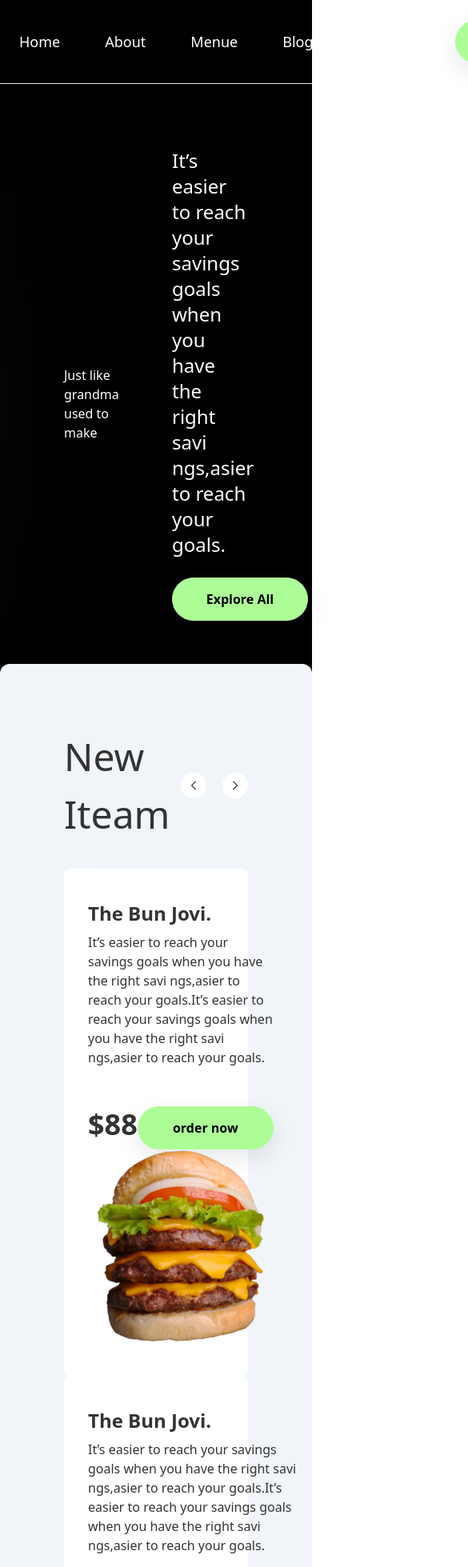
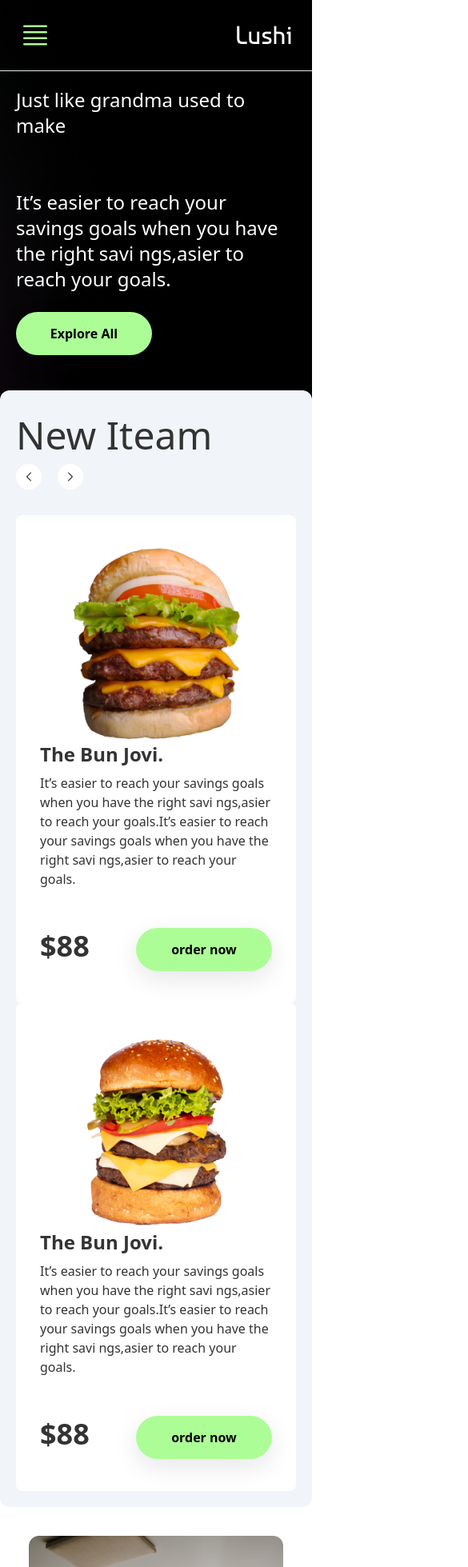
Before and after one commit to mahbubaly/Food, a React (Vite) app: page / in a window 390 px wide. Shown: the top 1959 px of the page at 80% size, 585 px wide, since content can reach past the window. Built offline with nearby package versions, Linux system fonts and the light colour scheme.

Commit message:
mobile responsive

```diff
--- a/package.json
+++ b/package.json
@@ -17,7 +17,8 @@
     "react": "^18.2.0",
     "react-dom": "^18.2.0",
     "react-router-dom": "^6.10.0",
-    "sort-by": "^1.2.0"
+    "sort-by": "^0.0.2",
+    "swiper": "^9.2.4"
   },
   "devDependencies": {
     "@types/react": "^18.0.28",
--- a/src/Components/Footer.jsx
+++ b/src/Components/Footer.jsx
@@ -7,7 +7,7 @@ const Footer = () => {
             <div className='header bg-black'>
                 <div className='container mx-auto '>
 
-                    <footer className="footer p-24 text-white -mt-24">
+                    <footer className="footer  lg:p-24 p-6 text-white -mt-24 ">
                         <div>
                             <img src={logo} className='' alt="" />
 
@@ -55,9 +55,9 @@ const Footer = () => {
 
 
                     <footer className="  p-4 ">
-                        <div className='flex justify-between  pt-5 '>
+                        <div className='lg:flex justify-between lg:text-left text-center pt-5 '>
                             <p>Copyright@Tufayelahmednayef.All rights reserved  by Mahbubur Rahman</p>
-                            <div className='flex gap-[46px]'>
+                            <div className='flex lg:gap-[46px] gap-0 lg:justify-start justify-center text-center'>
                                 <p>Privacy</p>
                                 <p>Security</p>
                                 <p>Terms</p>
--- a/src/Components/Header.jsx
+++ b/src/Components/Header.jsx
@@ -1,31 +1,71 @@
-import React from 'react';
+import React, { useState } from 'react';
 import logo from '../images/logo .png'
 import './Styles/Style.css'
 import { Link } from 'react-router-dom';
 import Items from './Items';
+import './Styles/Style.css'
+
+import { BeakerIcon, XMarkIcon, Bars4Icon } from '@heroicons/react/24/solid'
 
 
 
 const Header = () => {
+
+    const [open, setOpen] = useState(false)
+
+
+
+
     return (
         <>
             <div className=' header bg-black'>
                 <div className='container mx-auto  '>
                     <div className='p-6 flex justify-between items-center'>
 
+
+
+                        {/* Menu bar */}
+
+                        <div className='lg:hidden' onClick={() => setOpen(!open)}>
+                            <span>
+                                {
+                                    open === true ? <XMarkIcon className="h-10 w-10 text-primary" /> : <Bars4Icon className="h-10 w-10 text-primary" />
+                                }
+                            </span>
+                            <div className={`${open ? 'bg-black text-primary p-6  left-0 pl-3' : '-left-96'
+                                } absolute flex flex-col duration-1000 gap-3`}>
+
+
+                                <Link className='text-white text-lg hover:text-primary'>Home</Link>
+                                <Link className='text-white text-lg hover:text-primary'>About</Link>
+                                <Link className='text-white text-lg hover:text-primary'>Menue</Link>
+                                <Link className='text-white text-lg hover:text-primary'>Blog</Link>
+                                <Link className='text-white text-lg hover:text-primary'>Contact us</Link>
+                                <Link className=''><button className='btn-all text-black  font-bold text-[16px]'>Get Started</button></Link>
+
+                            </div>
+
+                        </div>
+
+
+                        {/* Logo */}
+
                         <div className="logo">
                             <img src={logo} className='' alt="" />
 
                         </div>
+                        {/* Nav */}
 
-                        <div className="nav flex gap-14  items-center">
-                            <Link className='text-white text-lg hover:text-primary'>Home</Link>
-                            <Link className='text-white text-lg hover:text-primary'>About</Link>
-                            <Link className='text-white text-lg hover:text-primary'>Menue</Link>
-                            <Link className='text-white text-lg hover:text-primary'>Blog</Link>
-                            <Link className='text-white text-lg hover:text-primary'>Contact us</Link>
-                            <Link className=''><button className='btn-all text-black  font-bold text-[16px]'>Get Started</button></Link>
+                        <div className='lg:block hidden'>
+                            <div className="nav flex gap-14  items-center ">
+                                <Link className='text-white text-lg hover:text-primary'>Home</Link>
+                                <Link className='text-white text-lg hover:text-primary'>About</Link>
+                                <Link className='text-white text-lg hover:text-primary'>Menue</Link>
+                                <Link className='text-white text-lg hover:text-primary'>Blog</Link>
+                                <Link className='text-white text-lg hover:text-primary'>Contact us</Link>
+                                <Link className=''><button className='btn-all text-black  font-bold text-[16px]'>Get Started</button></Link>
 
+                            </div>
                         </div>
                     </div>
 
@@ -37,9 +77,15 @@ const Header = () => {
                 {/* Section 2  */}
 
                 <div className='container mx-auto  '>
-                    <div className='grid grid-cols-2 2xl:gap-36 gap-10  text-white lg:pt-20 items-center p-20 ' >
-                        <div className='mb-[476px]'>
-                            <h1 className='xl:text-[64px] lg:text-[48px]   w-full'>Just like grandma used to make</h1>
+
+
+
+
+
+                    <div className='grid lg:grid-cols-2 grid-cols-1 2xl:gap-36 lg:gap-10 gap-5  text-white
+                     lg:p-20 items-center p-5 ' >
+                        <div className='lg:mb-[476px]  mb-11'>
+                            <h1 className='xl:text-[64px] lg:text-[48px]  text-2xl w-full'>Just like grandma used to make</h1>
 
                         </div>
                         <div className='mb-[476px]'>
--- a/src/Components/Items.jsx
+++ b/src/Components/Items.jsx
@@ -15,8 +15,8 @@ const Items = () => {
     return (
         <>
             <div className='lg:p-[60px]'>
-                <div className='container mx-auto p-20   xl:-mt-[400px] -mt-[550px] bg-slate-100 rounded-xl'>
-                    <div className='flex justify-between items-center'>
+                <div className='container mx-auto lg:p-20 p-5   xl:-mt-[400px] lg:-mt-[550px] -mt-[500px] bg-slate-100 rounded-xl'>
+                    <div className='lg:flex block  justify-between items-center'>
                         <h1 className='text-[48px]'>New Iteam</h1>
                         <div className='flex gap-5'>
                             <ChevronLeftIcon className=" lg:w-[50px] lg:h-[50px] w-8 h-8 p-2 rounded-[50%] hover:bg-primary duration-500 bg-[#FFFFFF] text-black" />
@@ -27,33 +27,35 @@ const Items = () => {
                     </div>
                     <div className='md:flex  gap-10 mt-8'>
 
-                        <div className='grid xl:grid-cols-2 lg:grid-cols-1 items-center  lg:gap-5 xl:gap-[30px] bg-white py-[40px] px-[30px] rounded-lg'>
-                            <div className='lg:order-2 xl:order-1'>
+                        <div className='grid xl:grid-cols-2 grid-cols-1 items-center  lg:gap-5 xl:gap-[30px] bg-white py-[40px] px-[30px] rounded-lg'>
+                            <div className='order-2 xl:order-1'>
                                 <h1 className='text-2xl font-bold'>The Bun Jovi.</h1>
                                 <p className='text-[16px] my-2 '> It’s easier to reach your savings goals when you have the right savi ngs,asier to reach your goals.It’s easier to reach your savings goals when you have the right savi ngs,asier to reach your goals.</p>
-                                <div className='flex justify-between items-center mt-6 '>
+                                <div className='flex justify-between gap-10 mt-6 items-center '>
                                     <p className='text-[36px] font-bold mt-4'>$88</p>
                                     <h1><Link> <button className='btn-all text-black mt-[25px] font-bold text-[16px]'>order now</button></Link> </h1>
                                 </div>
 
                             </div>
-                            <img className='mx-auto lg:order-1 xl:order-2' src={burger1} alt="" />
+                            <img className='mx-auto order-1 xl:order-2' src={burger1} alt="" />
 
                         </div>
 
-                        <div className='grid xl:grid-cols-2 lg:grid-cols-1 items-center  lg:gap-5 xl:gap-[30px] bg-white py-[40px] px-[30px] rounded-lg'>
-                            <div className='lg:order-2 xl:order-1'>
+
+                        <div className='grid xl:grid-cols-2 grid-cols-1 items-center  lg:gap-5 xl:gap-[30px] bg-white py-[40px] px-[30px] rounded-lg'>
+                            <div className='order-2 xl:order-1'>
                                 <h1 className='text-2xl font-bold'>The Bun Jovi.</h1>
                                 <p className='text-[16px] my-2 '> It’s easier to reach your savings goals when you have the right savi ngs,asier to reach your goals.It’s easier to reach your savings goals when you have the right savi ngs,asier to reach your goals.</p>
-                                <div className='flex justify-between gap-10 mt-6 items-center'>
-                                    <p className='text-[36px] font-bold'>$88</p>
-                                    <Link> <button className='btn-all text-black mt-[25px] font-bold text-[16px] '>order now</button></Link>
+                                <div className='flex justify-between gap-10 mt-6 items-center '>
+                                    <p className='text-[36px] lg:text-left text-center font-bold mt-4'>$88</p>
+                                    <h1><Link> <button className='btn-all text-black mt-[25px] font-bold text-[16px]'>order now</button></Link> </h1>
                                 </div>
 
                             </div>
-                            <img className='mx-auto lg:order-1 xl:order-2' src={burger2} alt="" />
+                            <img className='mx-auto order-1 xl:order-2' src={burger2} alt="" />
 
                         </div>
+
                     </div>
 
                 </div>
--- a/src/Components/Service_section.jsx
+++ b/src/Components/Service_section.jsx
@@ -10,18 +10,18 @@ const Service_section = () => {
     return (
         <>
             <div className='container mx-auto '>
-                <div className='grid xl:grid-cols-2 lg:grid-cols-1 gap-10 my-[130px] p-3'>
+                <div className='grid xl:grid-cols-2 grid-cols-1 gap-10 my-[130px] p-3'>
                     <div>
-                        <h1 className='text-[48px] font-semibold text-center xl:text-left'>Best Service, Right Time, Right People</h1>
+                        <h1 className='lg:text-[48px] text-[32px] font-semibold text-center xl:text-left'>Best Service, Right Time, Right People</h1>
                         <p className='text-lg mt-[30px] leading-loose'>It’s easier to reach your savings goals when you have the right savi ngs,asier to reach your savings goals when you have the right savings.It’s easier to reach your savings goals when you have the right savi ngs.reach your savings goals when you have the right savings.It’s easier to reach your savings goals when you have the right savi ngs.</p>
 
                     </div>
 
                     <div className='shadow-md px-5 '>
 
-                        <div className='flex justify-between gap-5 relative top-11'>
+                        <div className='lg:flex justify-between gap-5 relative top-11'>
                             {/* Free service */}
-                            <div className='services bg-black  px-5 py-10 box-menu'>
+                            <div className='services bg-black hover:duration-1000  px-5 py-10 box-menu'>
                                 <img className='mb-5' src={car} alt="" />
                                 <h1 className='text-2xl font-semibold text-white leading-loose '>Free Delivery</h1>
                                 <p className='text-white mt-[10px] leading-loose'>It’s easier to reach your savings goals when you have the right savi ngs,asier to reach your savings goals when you have the right savings.It’s easier to reach your savings goals when you have the right savi ngs.</p>
@@ -29,7 +29,7 @@ const Service_section = () => {
                             </div>
 
                             {/* Table Service */}
-                            <div className='services bg-black  px-5 py-10 box-menu'>
+                            <div className='services hover:duration-1000 bg-black lg:mt-0 mt-4  px-5 py-10 box-menu'>
                                 <img className='mb-5' src={table} alt="" />
                                 <h1 className='text-2xl font-semibold text-white leading-loose'>Table Service</h1>
                                 <p className='text-white mt-[10px] leading-loose'>It’s easier to reach your savings goals when you have the right savi ngs,asier to reach your savings goals when you have the right savings.It’s easier to reach your savings goals when you have the right savi ngs.</p>
@@ -45,8 +45,8 @@ const Service_section = () => {
                 {/* contact section */}
 
 
-                <div className='mt-[130px] flex '>
-                    <div className='contact-bg bg-black py-[80px] px-[76px] xl:w-[560px] box-menu  relative top-24 left-36'>
+                <div className='mt-[130px] lg:flex '>
+                    <div className='contact-bg bg-black lg:py-[80px] py-4 px-[76px] hover:duration-1000 xl:w-[560px] w-auto box-menu  lg:relative lg:top-24 lg:left-36 lg:mb-0 mb-4 lg:order-1 order-2'>
                         {/* <h1 className='font-bold text-[48px] text-white'>Contact us</h1>
                         <input className='input-section xl:w-[460px]  p-4 bg-black text-white ' placeholder='Name' type="text" />
                         <input className='input-section xl:w-[460px] my-[25px]  p-4 bg-black text-white ' placeholder='Email Address' type="email" />
@@ -57,7 +57,7 @@ const Service_section = () => {
                             <div className="card-body">
                                 <div className="form-control">
                                     <label className="label">
-                                        <span className="label-text text-white text-[48px]">Contact us</span>
+                                        <span className="label-text text-white text-[32px] lg:text-[48px]">Contact us</span>
                                     </label>
                                     <input type="text" placeholder="Name" className="input my-[25px] input-bordered input-section" />
                                 </div>
@@ -67,8 +67,8 @@ const Service_section = () => {
 
                                 </div>
                                 <textarea className="textarea textarea-bordered mt-[25px] input-section" placeholder="Message"></textarea>
-                                <div className="form-control mt-6">
-                                    <button className='btn btn-primary '>Send</button>
+                                <div className="form-control mt-6 ">
+                                    <button className='btn btn-primary lg:mb-0 '>Send</button>
                                 </div>
                             </div>
                         </div>
@@ -78,7 +78,7 @@ const Service_section = () => {
 
 
                     </div>
-                    <div className=''>
+                    <div className='lg:order-2 order-1'>
                         <img src={contact_bg} alt="" />
                     </div>
 
@@ -90,13 +90,13 @@ const Service_section = () => {
                 {/* Get off 40% */}
 
 
-                <div className='mt-[150px] rounded-t-xl bg-primary p-[62px] xl:flex justify-between items-center'>
-                    <div>
-                        <h1 className='text-[48px] font-semibold'>Get 40% off on your first order by joining now</h1>
+                <div className='mt-[150px] rounded-t-xl bg-primary p-[62px] flex lg:flex-row flex-col-reverse justify-between items-center'>
+                    <div className='lg:-mt-0 -mt-24'>
+                        <h1 className='lg:text-[48px] text-[32px]  font-semibold '>Get 40% off on your first order by joining now</h1>
                         <Link className=''><button className='px-4 py-2 mt-[40px] rounded-2xl bg-white  text-black  font-bold text-[16px] mb-6'>Get Started</button></Link>
 
                     </div>
-                    <img className='relative -mt-20 xl:mx-0 mx-auto' src={footerPasta} alt="" />
+                    <img className='relative lg:-mt-20  xl:mx-0 mx-auto lg:top-0 -top-32 ' src={footerPasta} alt="" />
                 </div>
 
 
```
Also changed, not shown: src/Components/Menu.jsx (+10 -7 lines), src/Components/Section_2.jsx (+10 -10 lines), src/Components/Styles/Style.css (+19 -1 lines), 1 other file (tests, documents, lock files or other folders).
